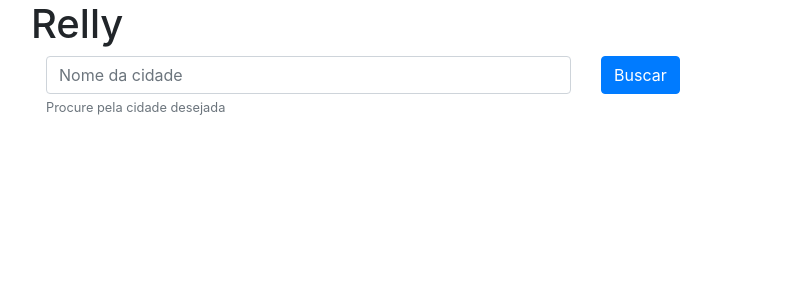
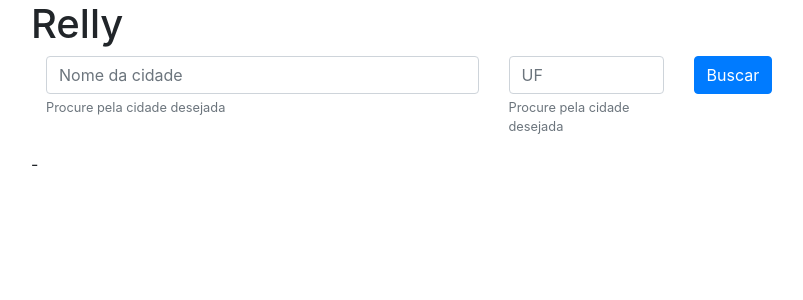
Before and after one commit to LuizHenriqueBO/Rellyz, a Vue app: page / in a window 1280 px wide. Shown: the top 300 px of the page, without its empty margins (54-857 px from the left). Built offline with nearby package versions, Linux system fonts and the light colour scheme.

Commit message:
adicionado função para pegar id da cidade e busca os dados do clima

```diff
--- a/src/App.vue
+++ b/src/App.vue
@@ -1,8 +1,12 @@
 <template>
   <div id="app">
     <Header></Header>
-    <Search @setSearchCity="setSearchCity" @searchResult="searchResult"></Search>
-    <Weather v-bind:city="citySearched"></Weather>
+    <Search
+      @setSearchCity="setSearchCity"
+      @setSearchState="setSearchState"
+      @searchResult="searchResult">
+    </Search>
+    <Weather v-bind:addressData="searchedData"></Weather>
   </div>
 </template>
 
@@ -21,15 +25,23 @@ export default {
   data() {
     return {
       cityName: '',
-      citySearched: '',
+      stateName: '',
+      searchedData: {
+        citySearched: '',
+        stateSearched: '',
+      },
     };
   },
   methods: {
     setSearchCity(result) {
       this.cityName = result;
     },
+    setSearchState(result) {
+      this.stateName = result;
+    },
     searchResult() {
-      this.citySearched = this.cityName;
+      this.searchedData.citySearched = this.cityName;
+      this.searchedData.stateSearched = this.stateName;
     },
   },
 };
--- a/src/components/Search.vue
+++ b/src/components/Search.vue
@@ -11,6 +11,21 @@
               aria-describedby="city"
               placeholder="Nome da cidade"
               @input="$emit('setSearchCity', $event.target.value)"
+              required
+            >
+            <small id="emailHelp" class="form-text text-muted">Procure pela cidade desejada</small>
+          </div>
+        </div>
+        <div class="col-2">
+          <div class="form-group">
+            <input
+              type="text"
+              class="form-control"
+              id="UFSearch"
+              aria-describedby="UF"
+              placeholder="UF"
+              @input="$emit('setSearchState', $event.target.value)"
+              required
             >
             <small id="emailHelp" class="form-text text-muted">Procure pela cidade desejada</small>
           </div>
--- a/src/components/Weather.vue
+++ b/src/components/Weather.vue
@@ -1,20 +1,27 @@
 <template>
   <div>
-    <p>{{city}}</p>
+    <div class="container">
+      <p>{{addressData.citySearched}} - {{addressData.stateSearched}}</p>
+    </div>
   </div>
 </template>
 
 <script>
-import getWeatherByName from '../services/cityWeather';
+import { getIdByCityName, getWeatherByName } from '../services/cityWeather';
 
 export default {
   name: 'Weather',
-  props: ['city'],
+  props: ['addressData'],
   watch: {
-    city: (self) => {
-      getWeatherByName(self)
-        .then((response) => {
-          console.log(response);
+    addressData: (self) => {
+      console.log('self', self);
+      getIdByCityName(self.citySearched, self.stateSearched)
+        .then((responseId) => {
+          console.log(responseId);
+          getWeatherByName(responseId.id)
+            .then((responseData) => {
+              console.log(responseData);
+            });
         });
     },
   },
--- a/src/services/cityWeather.js
+++ b/src/services/cityWeather.js
@@ -1,7 +1,20 @@
 import axios from 'axios';
 
 const api = 'http://apiadvisor.climatempo.com.br/api/v1/';
-const token = 'gerartoken';
+const token = '77be901565e8570d4140d9336a0edd5c';
+
+const getIdByCityName = () => {
+  const result = axios.get(`${api}locale/city`, {
+    params: {
+      name: 'Curitiba',
+      state: 'PR',
+      token,
+    },
+  });
+  return result;
+};
+
+
 const getWeatherByName = () => {
   const result = axios.get(`${api}locale/`, {
     params: {
@@ -12,4 +25,4 @@ const getWeatherByName = () => {
   return result;
 };
 
-export default getWeatherByName;
+export { getIdByCityName, getWeatherByName };
```
